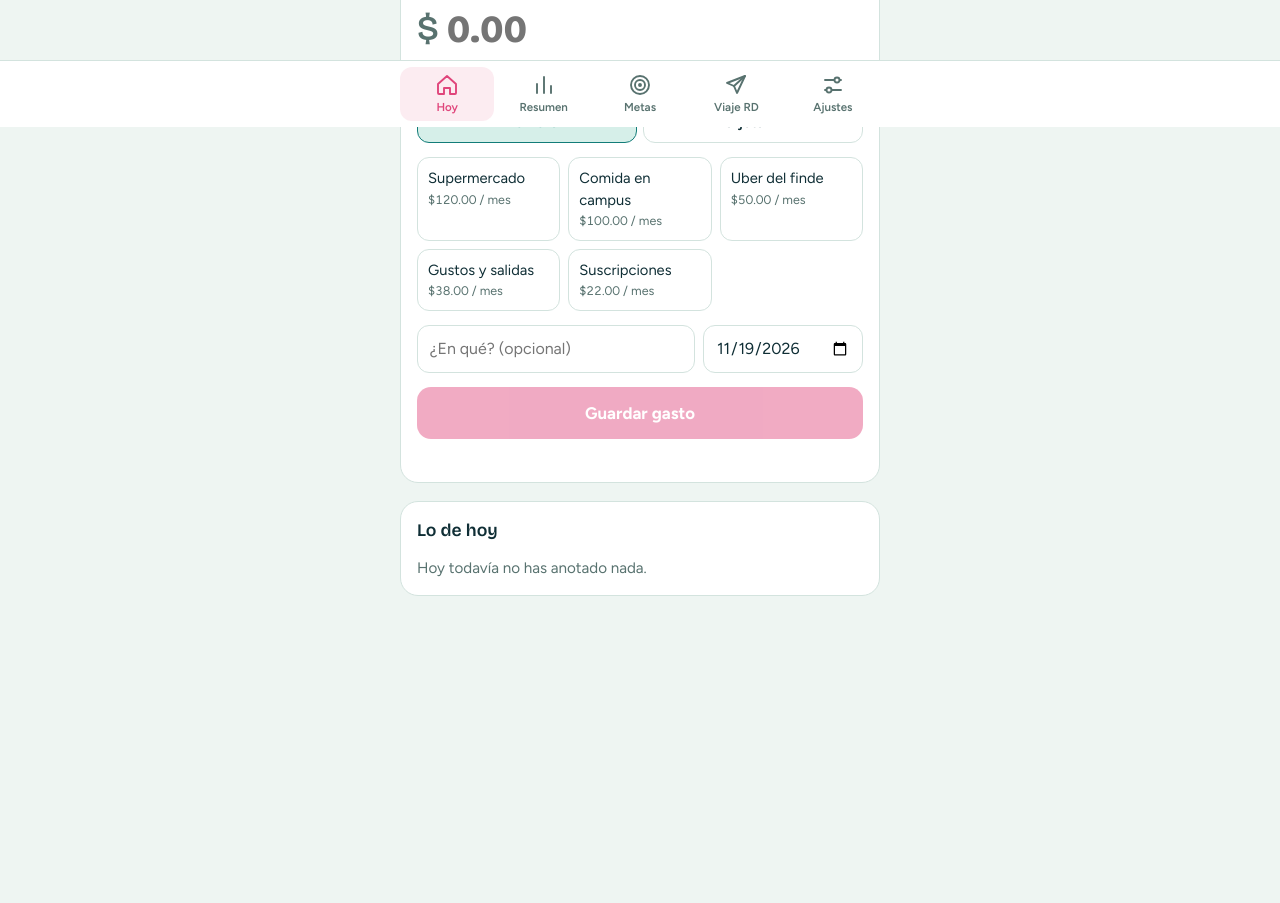
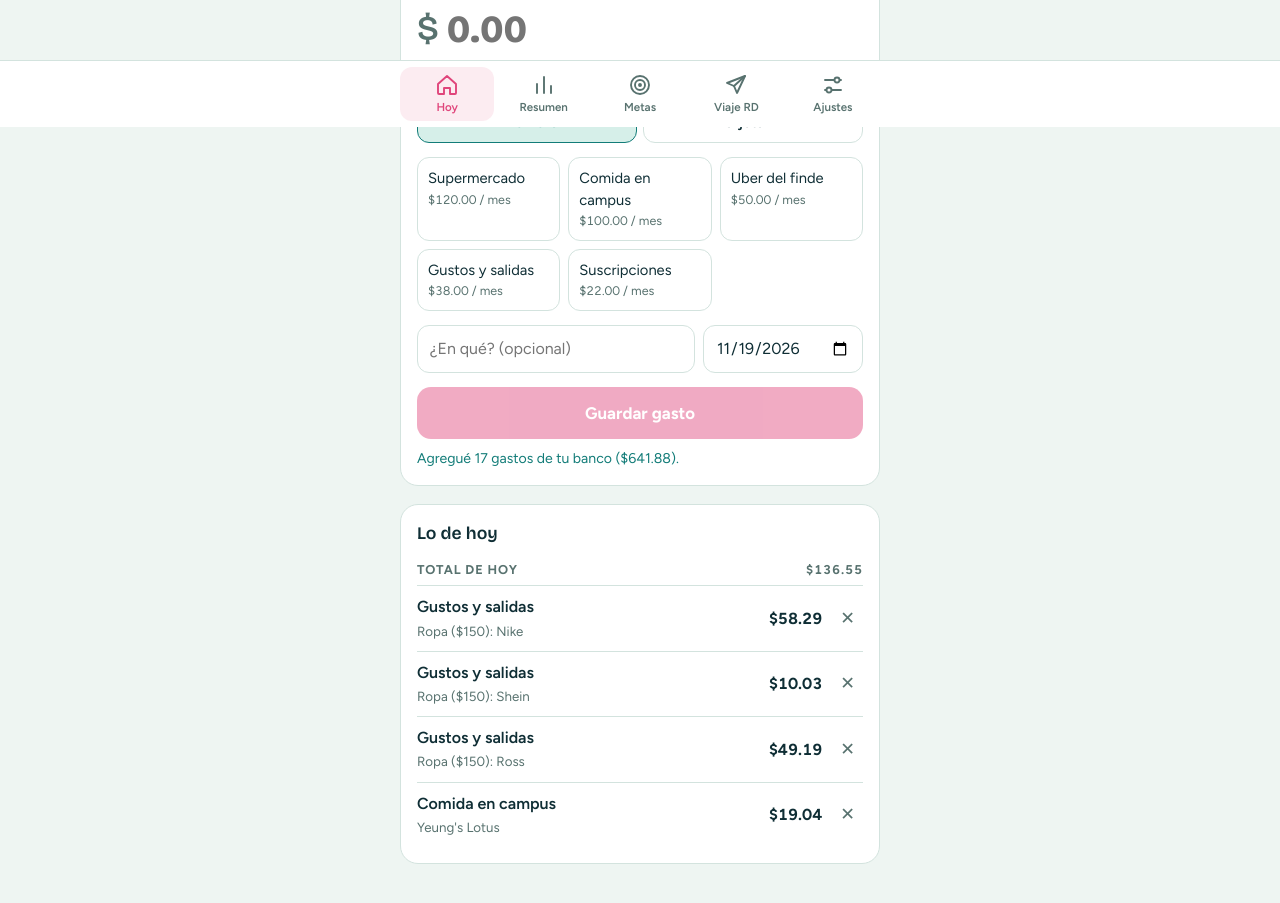
Before and after one commit to noli4220/Mis-gastos, a plain HTML site: page index.html in a window 1280 px wide. Shown: the part 673-1576 px from the top of the page. Before the commit the page ends 1361 px from the top, so only its background shows below. Drawn offline with nearby package versions, Linux system fonts and the light colour scheme.

Commit message:
Agregar una vez los gastos del banco del 9 al 19 de noviembre sin repetir los ya anotados (#3)
Claude-Session: https://claude.ai/code/session_016uN5gKdF5eiJZSezKZ4KWp

Co-authored-by: Claude <noreply@anthropic.com>

```diff
--- a/index.html
+++ b/index.html
@@ -450,7 +450,8 @@ let store = null;
 // ---------- storage: this phone ----------
 const LS = "misgastos-v1";
 const VAPID = "BLKz40ZpguoSS0fhlZ4-dz7jv5cRsXU1eGl0Igp0-mr39u2MfEzMXl3AXlE87CUdW7pNvsz2YBtXBw6e-Ki7RX0";
-const snapshot = () => ({expenses, marks, startCycle, plan, rd, goals, trip});
+let imported = {};  // importaciones del banco ya hechas (para no repetirlas)
+const snapshot = () => ({expenses, marks, startCycle, plan, rd, goals, trip, imported});
 function localLoad(){ try{ const j=JSON.parse(localStorage.getItem(LS)||"{}"); return j&&typeof j==="object"?j:{}; }catch(e){ return {}; } }
 function localSave(){ try{ localStorage.setItem(LS, JSON.stringify(snapshot())); }catch(e){} }
 function applyData(j){
@@ -460,6 +461,7 @@ function applyData(j){
   goals = Array.isArray(j.goals)?j.goals:[];
   trip = Object.assign({start:"", end:""}, j.trip||{});
   startCycle = j.startCycle||cycleStart(todayStr());
+  imported = j.imported||{};
 }
 
 function useLocal(){
@@ -479,7 +481,46 @@ function useLocal(){
     setTrip: async t => { trip=t; commit(); },
   };
   if(!had) localSave();
+  const added = importBank();
   render();
+  if(added) $("formMsg").textContent = added;
+}
+
+// ---------- gastos del banco (19 nov) ----------
+// Se agregan una sola vez. Si ya anotaste un gasto parecido (mismo monto, ±$1, en el mismo día o un día antes/después), no se repite.
+const BANK_NOV19 = [
+  ["2026-11-09",55.83,"gustos","Amazon"],
+  ["2026-11-09",11.87,"campus","Grubhub"],
+  ["2026-11-10",202.34,"gustos","Universal Orlando"],
+  ["2026-11-12",2.75,"campus","Comida USF"],
+  ["2026-11-12",3.48,"campus","Starbucks"],
+  ["2026-11-12",15.79,"campus","Grubhub"],
+  ["2026-11-13",12.29,"campus","Grubhub"],
+  ["2026-11-16",46.62,"campus","Uber Eats"],
+  ["2026-11-16",18.74,"campus","DoorDash"],
+  ["2026-11-16",11.20,"uber","Uber"],
+  ["2026-11-16",19.16,"campus","DoorDash"],
+  ["2026-11-16",33.68,"gustos","Ropa ($150): H&M"],
+  ["2026-11-17",71.58,"gustos","Ropa ($150): Victoria's Secret"],
+  ["2026-11-19",19.04,"campus","Yeung's Lotus"],
+  ["2026-11-19",49.19,"gustos","Ropa ($150): Ross"],
+  ["2026-11-19",10.03,"gustos","Ropa ($150): Shein"],
+  ["2026-11-19",58.29,"gustos","Ropa ($150): Nike"],
+];
+function importBank(){
+  if(imported["banco-nov19"]) return "";
+  const before = expenses.slice(), used = new Set();
+  let n=0, total=0;
+  BANK_NOV19.forEach(([date,amount,cat,note],i)=>{
+    const dup = before.find(e=>!used.has(e.id) && e.pay!=="rd" && Math.abs(e.amount-amount)<=1 && Math.abs(daysBetween(e.date,date))<=1);
+    if(dup){ used.add(dup.id); return; }
+    expenses.push({id:"banco19-"+i, amount, cat, note, date, ts:Date.now()+i});
+    n++; total+=amount;
+  });
+  if(startCycle && expenses.some(e=>e.date<startCycle)) startCycle = cycleStart(expenses.reduce((m,e)=>e.date<m?e.date:m, startCycle));
+  imported["banco-nov19"] = true;
+  localSave();
+  return n ? "Agregué "+n+" gastos de tu banco ("+money(total)+")." : "";
 }
 
 function boot(){ useLocal(); }
--- a/sw.js
+++ b/sw.js
@@ -1,5 +1,5 @@
 // Mis gastos: funciona sin internet y muestra los avisos.
-const CACHE = "misgastos-v3";
+const CACHE = "misgastos-v4";
 const ESTADO = "misgastos-estado";   // resumen que deja la app para los avisos
 const SHELL = ["./", "index.html", "manifest.webmanifest", "icons/icon-180.png", "icons/icon-192.png", "icons/icon-512.png"];
 
```
